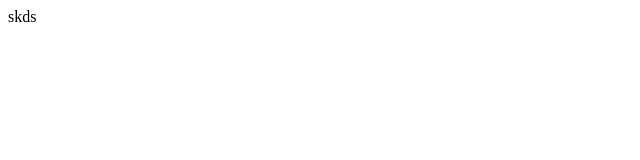
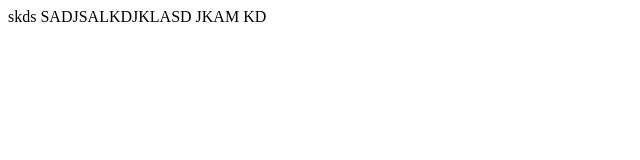
Before and after one commit to DeveloperAsela/sampleProject, a plain HTML site: page index.html in a window 1280 px wide. Shown: the whole page, without its empty margins (0-640 px from the left). Drawn offline with Linux system fonts and the light colour scheme.

Commit message:
login commit

```diff
--- a/index.html
+++ b/index.html
@@ -1,4 +1,4 @@
 skds
 <html>
-
+SADJSALKDJKLASD JKAM KD
 </html>
```
Also changed, not shown: sample.html (added, +1 -0 lines).
